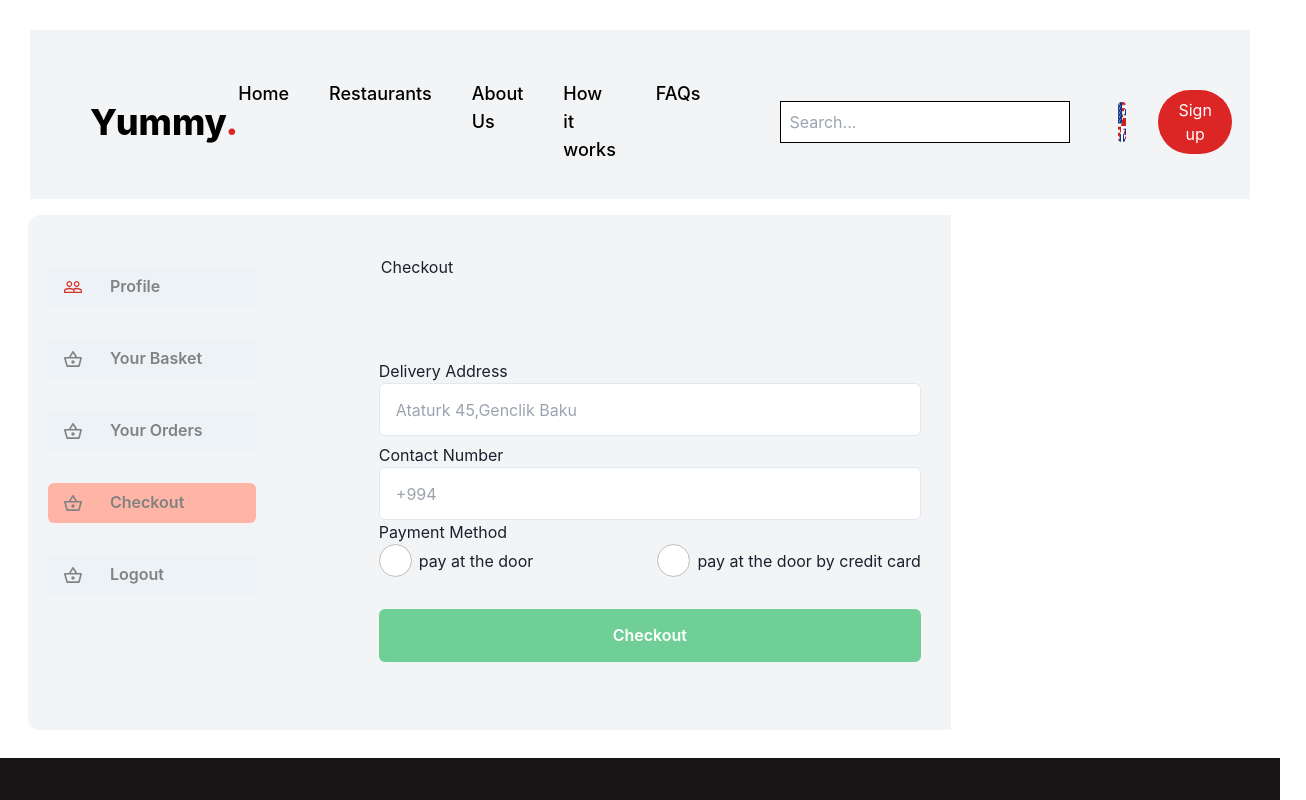
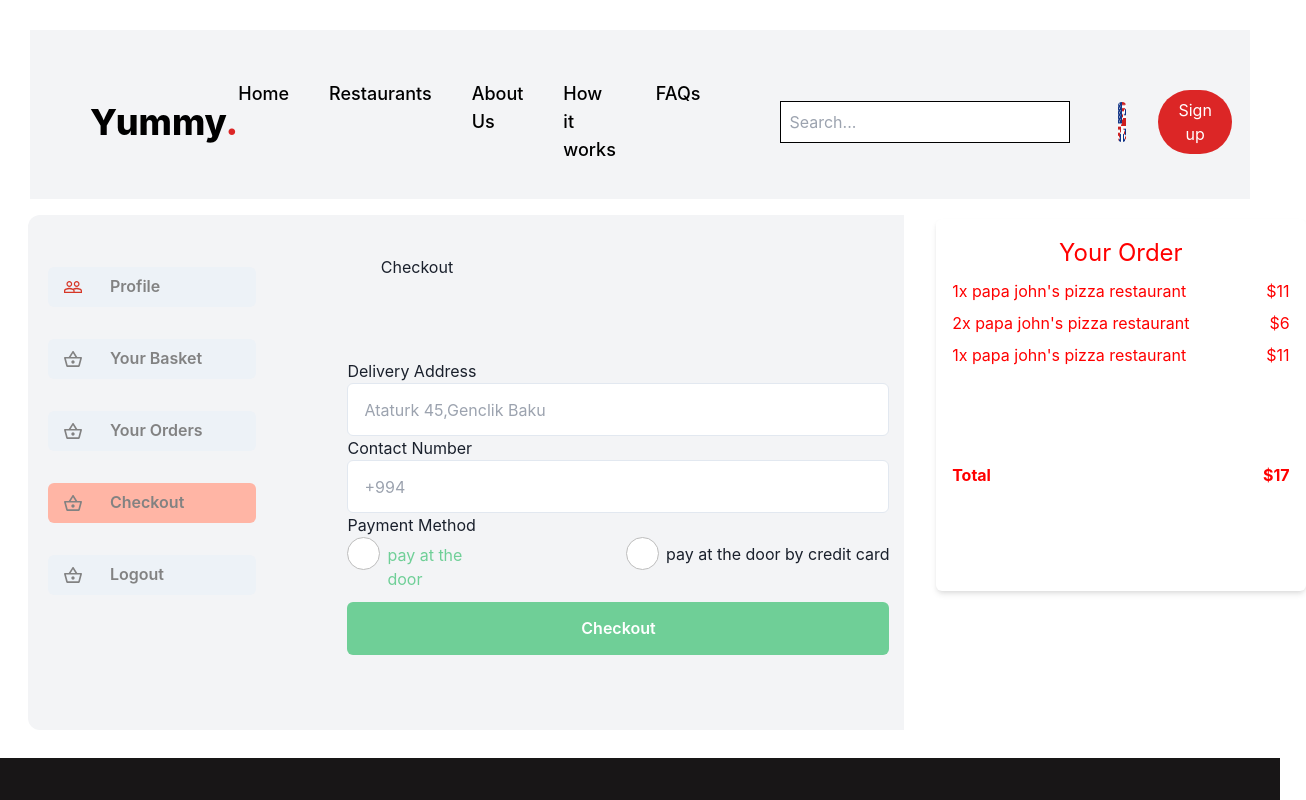
Before and after one commit to YusifAliyev037/YummyApp, a Next.js app: page /user/checkout in a window 1280 px wide. Shown: the top 800 px of the page, 1306 px wide, since content can reach past the window. Built offline with nearby package versions, Linux system fonts and the light colour scheme.

Commit message:
create checkbox2

```diff
--- a/pages/admin/products.tsx
+++ b/pages/admin/products.tsx
@@ -20,12 +20,6 @@ function products() {
 
   const dispatch = useDispatch()
 
-<<<<<<< HEAD
-function Products() {
-
-  const [imgUrl, setImgUrl] = useState<string>("");
-=======
->>>>>>> bdb519fa3d9d3b51811e041b260642d536c8d856
   const [products, setProducts] = useState<Products[]>([]);
   console.log("products", products);
 
@@ -50,9 +44,6 @@ function Products() {
 
   let b;
 
-<<<<<<< HEAD
-
-=======
   const productNameRef = useRef<HTMLInputElement>(null);
   const productDescRef = useRef<HTMLInputElement>(null);
   const productPriceRef = useRef<HTMLInputElement>(null);
@@ -146,7 +137,6 @@ function Products() {
     !!proPrice &&
     !!img_url
   )};
->>>>>>> bdb519fa3d9d3b51811e041b260642d536c8d856
 
   const handleSelectChange = (event: React.ChangeEvent<HTMLSelectElement>) => {
     const selectedValue = event.target.value;
@@ -160,11 +150,6 @@ function Products() {
 
     }
   };
-
-  function addCategory(){
-    console.log("salam");
-
-  }
 
   const handleCloseModal = () => {
     setIsDeleteModalOpen(false);
@@ -205,10 +190,6 @@ function Products() {
     } catch(error) {
       console.error("Error fetching categories: ", error);
     }
-  }
-  function getImgUrl(url: string): void {
-
-    setImgUrl(url);
   }
 
   useEffect(() => {
@@ -261,11 +242,7 @@ function Products() {
   },[])
   return (
     <Box className=' bg-darkBlue10 h-screen '>
-<<<<<<< HEAD
 
-=======
-
->>>>>>> bdb519fa3d9d3b51811e041b260642d536c8d856
       <ModulDelete isOpen={isDeleteModalOpen} onClose={handleCloseModal} onConfirm={()=>{
         if (isDeleteModalId !== null) {
           handleDeleteProduct(isDeleteModalId);
--- a/pages/user/checkout.tsx
+++ b/pages/user/checkout.tsx
@@ -1,4 +1,5 @@
 import BoxCheck1 from '@/shared/ClientComponent/BoxCheck1'
+import BoxCheck2 from '@/shared/ClientComponent/BoxCheck2'
 import Footer from '@/shared/ClientComponent/ClientFooter'
 import ClientHeader from '@/shared/ClientComponent/ClientHeader'
 import UserModul from '@/shared/ClientComponent/UserModul'
@@ -13,8 +14,9 @@ const Checkout = () => {
   <Box width={'26%'} >
 <UserModul/>
 </Box>
-       <Box width={'76%'}  >
+       <Box display='flex' width={'76%'}  >
         <BoxCheck1/>
+        <BoxCheck2/>
        </Box>
 </Box>
 
--- a/shared/AdminComponents/AdminModal1.tsx
+++ b/shared/AdminComponents/AdminModal1.tsx
@@ -6,8 +6,6 @@ import Image from "next/image";
 import { ref, uploadBytes,getDownloadURL } from "firebase/storage"
 import {fileStorage} from "../../server/configs/firebase"
 import { AdminModalDropdown } from "./AdminModalDropdown";
-import { Select } from "@chakra-ui/react";
-import { Products } from "./Services/axios";
 
 
 interface Props {
@@ -24,18 +22,6 @@ interface Props {
   getImgUrl?: any;
   slugRef?: any;
   imgRef?: any;
-<<<<<<< HEAD
-  cuisineRef?: string;
-  priceRef?: number;
-  deliveryMinRef?: number;
-  addressRef?: string;
-  categoryIdRef?: string;
-  resNameRef?: string;
-  category:Products[];
-
-
-
-=======
   cuisineRef?: any;
   priceRef?: any;
   deliveryMinRef?: any;
@@ -46,7 +32,6 @@ interface Props {
   productDescRef?:any;
   productPriceRef?:any;
   productRestaurantRef?:any
->>>>>>> bdb519fa3d9d3b51811e041b260642d536c8d856
 }
 
 export const AdminModal1 = ({
@@ -69,14 +54,10 @@ export const AdminModal1 = ({
   addressRef,
   categoryIdRef,
   resNameRef,
-<<<<<<< HEAD
-  category,
-=======
   productNameRef,
   productDescRef,
   productPriceRef,
   productRestaurantRef
->>>>>>> bdb519fa3d9d3b51811e041b260642d536c8d856
 
 }: Props) => {
   const [imgUrl, setImgUrl] = useState<any>("");
@@ -161,12 +142,10 @@ export const AdminModal1 = ({
               <div>
                 <AdminModalInput useRef={categoryRef} p="Name" />
                 <AdminModalInput useRef={slugRef} p="Slug" />
-
               </div>
             )}
                {mod === "2" && (
               <div>
-
                 <AdminModalInput useRef={resNameRef} p="Name" />
                 <AdminModalInput useRef={cuisineRef} p="Cuisine" />
                 <AdminModalInput useRef={priceRef} p="Delivery Price $" type="number" />
@@ -181,25 +160,6 @@ export const AdminModal1 = ({
               </div>
             )}
 
-<<<<<<< HEAD
-
-            {mod === "3" && (
-              <div>
-                <AdminModalInput useRef={categoryRef} p="Name" />
-                <AdminModalInput useRef={slugRef} p="Price" />
-                <div className={` flex flex-col gap-2  `}>
-
-                <Select  className="   bg-darkBlue20 rounded-2xl font-medium text-base  text-whiteLight pl-5 py-3  capitalize ">
-                {category.map((item, id) => {
-                  return <option key={id} value={item.id}>{item.name}</option>;
-                })}
-              </Select>
-
-               </div>
-
-
-              </div>
-=======
             {mod === "3" && (
              <div>
              <AdminModalInput p="Name" useRef={productNameRef} />
@@ -212,7 +172,6 @@ export const AdminModal1 = ({
                className="w-full bg-darkBlue_4 rounded-2xl font-medium text-base text-whiteLight pl-3 py-4"
              />
            </div>
->>>>>>> bdb519fa3d9d3b51811e041b260642d536c8d856
             )}
 
           </div>
--- a/shared/ClientComponent/BoxCheck1.tsx
+++ b/shared/ClientComponent/BoxCheck1.tsx
@@ -1,5 +1,6 @@
 import { Box, Button, Input, Text } from '@chakra-ui/react';
 import React, { useState } from 'react';
+import BoxCheck2 from './BoxCheck2';
 
 const BoxCheck1 = () => {
   const [isChecked1, setIsChecked1] = useState(false);
@@ -13,12 +14,12 @@ const BoxCheck1 = () => {
       width='618px'
       height='515px'
     >
-      <Box className='ml-12 mt-10 '>
+      <Box className='ml-12 mt-10 ' >
         <Text className='w-40 h-8 text-color-#4F4F4F'>Checkout</Text>
       </Box>
       <Box></Box>
       <Box className='flex justify-center'>
-        <Box ml='4'>
+        <Box>
           <Box>
             <Text className='text-color-#4F4F4F'>Delivery Address</Text>
             <Input
@@ -29,9 +30,10 @@ const BoxCheck1 = () => {
               placeholder='Ataturk 45,Genclik Baku'
             />
           </Box>
-          <Box marginTop='7px'>
+          <Box >
             <Text className='text-color-#4F4F4F'>Contact Number</Text>
             <Input
+
               width='542px'
               height='53px'
               bg='white'
@@ -72,7 +74,8 @@ const BoxCheck1 = () => {
                 )}
                 </Box>
 
-                  <Text marginEnd='auto'>pay at the door</Text>
+                  <Text color=' #6FCF97;' marginEnd='auto' width='112px' height='21px'>pay at the door</Text>
+
 
                 <Box
                 width='33px'
@@ -98,7 +101,7 @@ const BoxCheck1 = () => {
                 )}
 
                 </Box>
-               <Text>pay at the door by credit card</Text>
+               <Text >pay at the door by credit card</Text>
             </Box>
             <Button
               marginTop='32px'
@@ -109,7 +112,9 @@ const BoxCheck1 = () => {
             >
               Checkout
             </Button>
+
           </Box>
+
         </Box>
       </Box>
     </Box>
--- /dev/null
+++ b/shared/ClientComponent/BoxCheck2.tsx
@@ -0,0 +1,46 @@
+import { Box, Text } from '@chakra-ui/react'
+import React from 'react'
+
+const BoxCheck2 = () => {
+  return (
+    <Box
+    color='#F3F4F6'
+   mt='20px'
+    width='397px'
+    height='372px'
+    bg='white'
+    boxShadow='md'
+    borderRadius='md'
+    p='4'
+    display='flex'
+    flexDirection='column'
+    justifyContent='center'
+    alignItems='center'
+    textAlign='center'
+    >
+        <Text color='red' fontSize='2xl' mb='2'>Your Order</Text>
+        <Box mb='2' w='full' display='flex' justifyContent='space-between'>
+<Text color='red'>1x papa john's pizza restaurant</Text>
+<Text color='red'>$11</Text>
+        </Box>
+        <Box mb='2' w='full' display='flex' justifyContent='space-between'>
+<Text color='red'>2x papa john's pizza restaurant</Text>
+<Text color='red'>$6</Text>
+        </Box>
+        <Box mb='2' w='full' display='flex' justifyContent='space-between'>
+<Text color='red'>1x papa john's pizza restaurant</Text>
+<Text color='red'>$11</Text>
+        </Box>
+
+        <Box color='red' m='auto' w='full' display='flex' justifyContent='space-between'>
+            <Text fontWeight='bold'>Total</Text>
+            <Text fontWeight='bold'>$17</Text>
+
+        </Box>
+
+
+    </Box>
+  )
+}
+
+export default BoxCheck2
```
